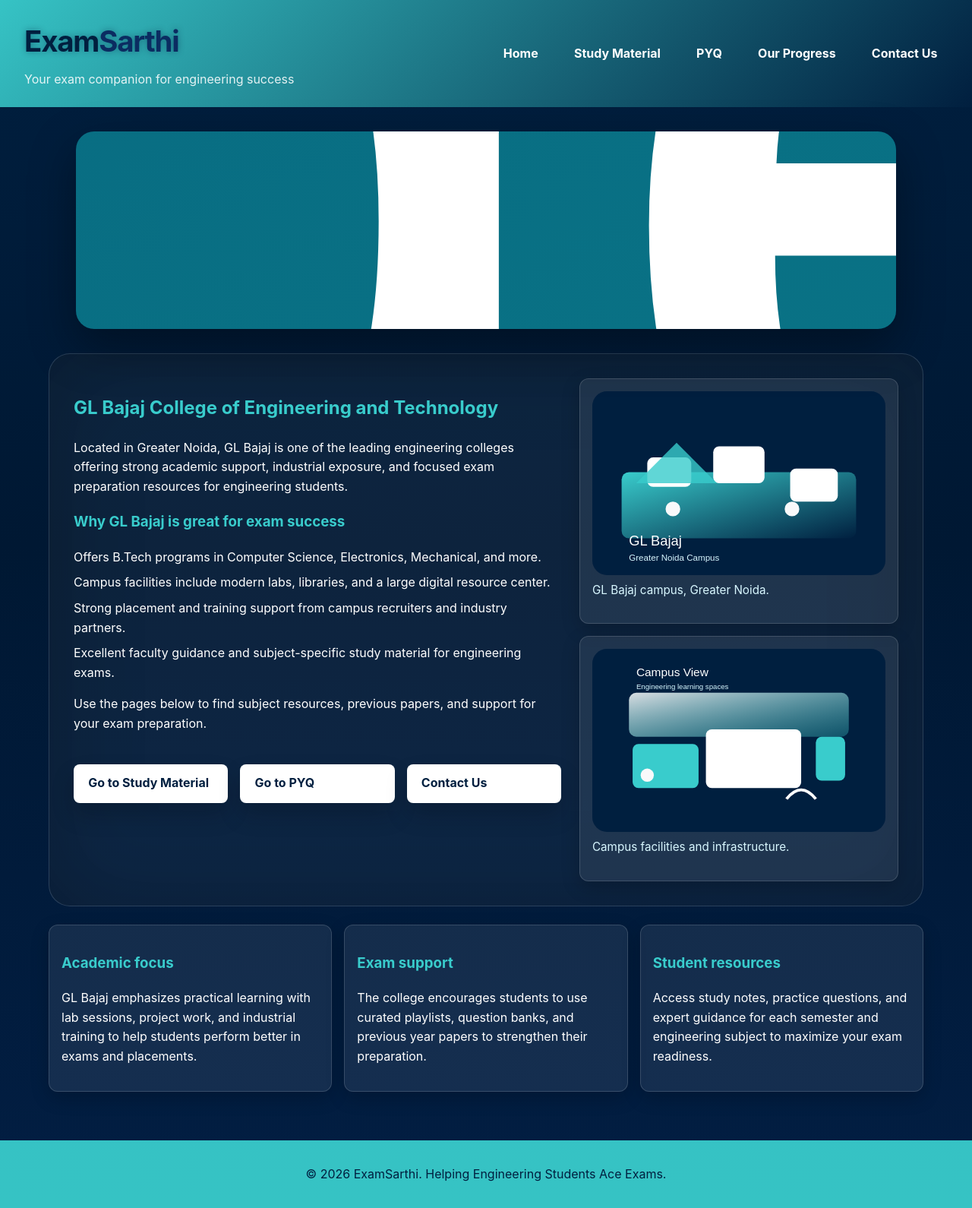
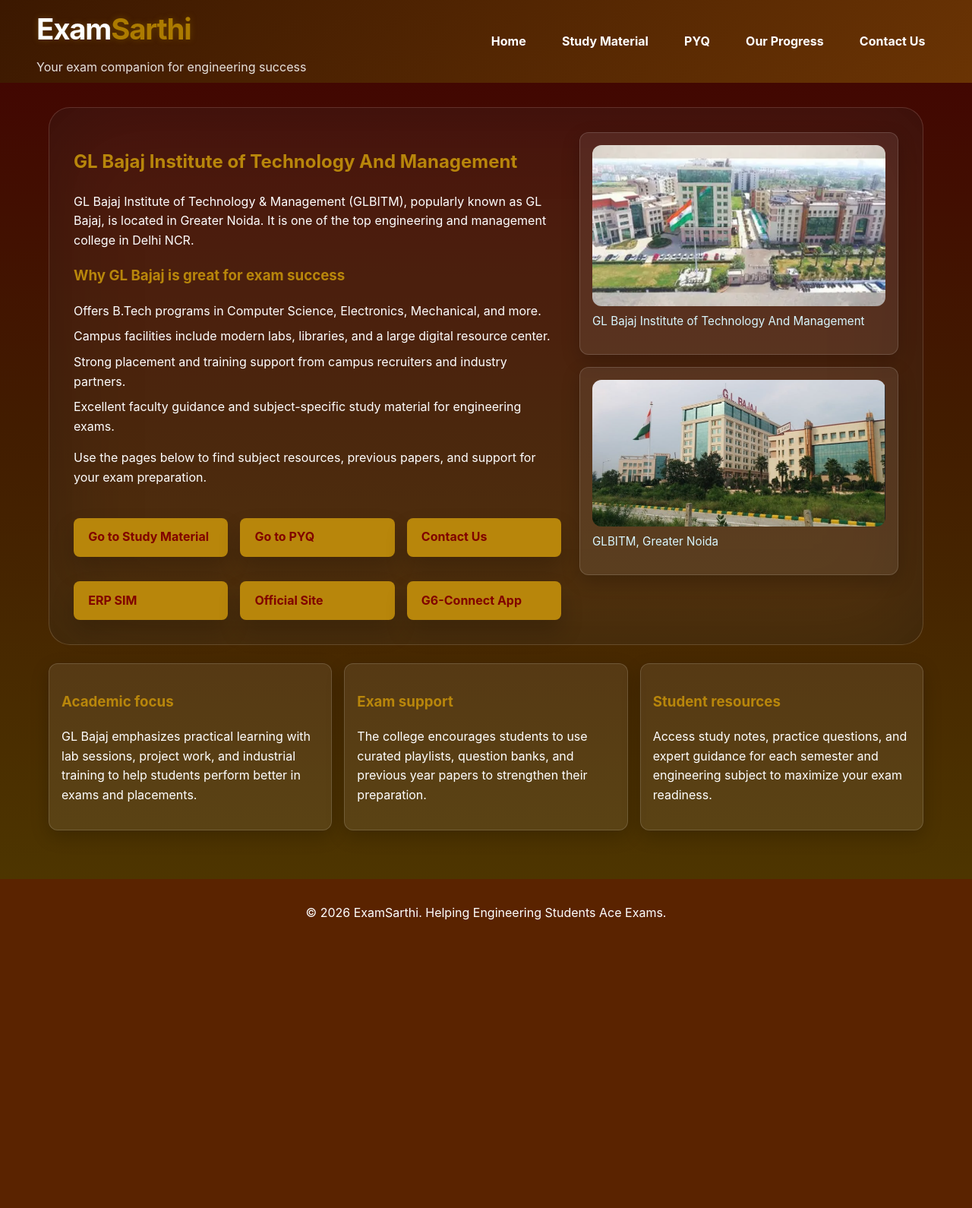
Before and after one commit to Anisha32414/ExamSarthi, a Flask app: page / in a window 1280 px wide. Shown: the whole page at 76% size. After the commit the page ends 1211 px from the top, so only its background shows below. Run offline with Flask 3, Linux system fonts and the light colour scheme.

Commit message:
Update color theme to maroon-brown-white-dark yellow, replace SVG images with PNG, remove slideshow, add ERP SIM, Official Site, and G6-Connect App buttons

```diff
--- a/static/css/style.css
+++ b/static/css/style.css
@@ -8,7 +8,7 @@
 
 body {
     font-family: 'Inter', Arial, sans-serif;
-    background: linear-gradient(180deg, #001f3f 0%, #001833 45%, #021e43 100%);
+    background: linear-gradient(180deg, #420202 0%, #421c00 45%, #4f3900 100%);
     color: #ffffff;
     margin: 0;
     padding: 0;
@@ -17,8 +17,8 @@
 }
 
 header {
-    background: linear-gradient(135deg, rgba(57, 204, 204, 0.95), rgba(1, 31, 63, 0.95));
-    padding: 1.5rem 2rem;
+    background: linear-gradient(135deg, rgba(59, 25, 0, 0.95), rgba(108, 54, 4, 0.95));
+    padding: 0.5rem 3rem;
 }
 
 .header-inner {
@@ -37,13 +37,13 @@
     margin: 0;
     font-size: clamp(1.8rem, 3vw, 2.8rem);
     letter-spacing: -0.03em;
-    color: #001f3f;
+    color: #FFFFFF;
     text-transform: none;
-    text-shadow: 0 0 8px rgba(0, 31, 63, 0.4);
+    text-shadow: 0 0 8px rgba(155, 112, 3, 0.4);
 }
 
 .brand-title span {
-    color: #0b2c61;
+    color: #ac7b00;
 }
 
 .brand-subtitle {
@@ -85,19 +85,19 @@
 
 .page-header h2 {
     margin-top: 0;
-    color: #39CCCC;
+    color: #634700;
 }
 
 .page-header p {
     margin-top: 0.5rem;
-    color: #e7f9ff;
+    color: #FFFFFF;
 }
 
 footer {
     text-align: center;
     padding: 1rem;
-    background: rgba(57, 204, 204, 0.95);
-    color: #001f3f;
+    background: rgba(91, 34, 1, 0.95);
+    color: #FFFFFF;
     position: relative;
     bottom: 0;
     width: 100%;
@@ -167,7 +167,7 @@
 }
 
 a {
-    color: #39CCCC;
+    color: #B8860B;
     text-decoration: none;
 }
 
@@ -176,7 +176,7 @@
 }
 
 h2, h3 {
-    color: #39CCCC;
+    color: #B8860B;
 }
 
 .hero {
@@ -273,7 +273,7 @@
 .slide img {
     width: 100%;
     height: 100%;
-    object-fit: cover;
+    object-fit: contain;
     display: block;
 }
 
@@ -385,8 +385,8 @@
 
 .cta-button {
     display: inline-block;
-    background-color: #ffffff;
-    color: #001f3f;
+    background-color: #B8860B;
+    color: #800000;
     padding: 0.9rem 1.4rem;
     margin-top: 1rem;
     border-radius: 999px;
@@ -583,8 +583,8 @@
 
 .cta-button {
     display: inline-block;
-    background-color: #ffffff;
-    color: #001f3f;
+    background-color: #B8860B;
+    color: #800000;
     padding: 0.8rem 1.2rem;
     margin-top: 1rem;
     border-radius: 8px;
--- a/templates/home.html
+++ b/templates/home.html
@@ -3,24 +3,10 @@
 {% block title %}Home - ExamSarthi{% endblock %}
 
 {% block content %}
-<div class="slideshow-container" id="slideshow">
-    <div class="slideshow-inner">
-        {% for i in range(1, 11) %}
-        <div class="slide">
-            <img src="{{ url_for('static', filename='img/slide-' ~ i ~ '.svg') }}" alt="GL Bajaj slide {{ i }}">
-        </div>
-        {% endfor %}
-        {% for i in range(1, 11) %}
-        <div class="slide">
-            <img src="{{ url_for('static', filename='img/slide-' ~ i ~ '.svg') }}" alt="GL Bajaj slide {{ i }}">
-        </div>
-        {% endfor %}
-    </div>
-</div>
 <div class="hero full-width-hero">
     <div class="hero-text">
-        <h2>GL Bajaj College of Engineering and Technology</h2>
-        <p>Located in Greater Noida, GL Bajaj is one of the leading engineering colleges offering strong academic support, industrial exposure, and focused exam preparation resources for engineering students.</p>
+        <h2>GL Bajaj Institute of Technology And Management</h2>
+        <p>GL Bajaj Institute of Technology & Management (GLBITM), popularly known as GL Bajaj, is located in Greater Noida. It is one of the top engineering and management college in Delhi NCR.</p>
         <div class="info-section">
             <h3>Why GL Bajaj is great for exam success</h3>
             <ul>
@@ -35,16 +21,19 @@
             <a class="cta-button" href="/study-material">Go to Study Material</a>
             <a class="cta-button" href="/pyq">Go to PYQ</a>
             <a class="cta-button" href="/contact">Contact Us</a>
+            <a class="cta-button" href="https://glbg.servergi.com:8072/ISIMGLB/Login?ReturnUrl=%2fISIMGLB%2fHome" target="_blank">ERP SIM</a>
+            <a class="cta-button" href="https://www.glbitm.org" target="_blank">Official Site</a>
+            <a class="cta-button" href="https://play.google.com/store/apps/details?id=com.giindia.myconnect&pcampaignid=web_share" target="_blank">G6-Connect App</a>
         </div>
     </div>
     <div class="hero-images">
         <div class="college-card">
-            <img class="college-image" src="{{ url_for('static', filename='img/glbajaj-1.svg') }}" alt="GL Bajaj College campus image">
-            <p class="caption">GL Bajaj campus, Greater Noida.</p>
+            <img class="college-image" src="{{ url_for('static', filename='img/glbajaj-1.png') }}" alt="GL Bajaj College campus image">
+            <p class="caption">GL Bajaj Institute of Technology And Management</p>
         </div>
         <div class="college-card">
-            <img class="college-image" src="{{ url_for('static', filename='img/glbajaj-2.svg') }}" alt="GL Bajaj campus view">
-            <p class="caption">Campus facilities and infrastructure.</p>
+            <img class="college-image" src="{{ url_for('static', filename='img/glbajaj-2.png') }}" alt="GL Bajaj campus view">
+            <p class="caption">GLBITM, Greater Noida</p>
         </div>
     </div>
 </div>
```
Also changed, not shown: other parts of static/css/style.css (+18 -18 lines), static/img/glbajaj-1.png (added), static/img/glbajaj-1.svg (deleted), static/img/glbajaj-2.png (added), static/img/glbajaj-2.svg (deleted), static/img/slide-1.svg (deleted), static/img/slide-10.svg (deleted), static/img/slide-2.svg (deleted), static/img/slide-3.svg (deleted), static/img/slide-4.svg (deleted), static/img/slide-5.svg (deleted), static/img/slide-6.svg (deleted), static/img/slide-7.svg (deleted), static/img/slide-8.svg (deleted), 1 more files.
